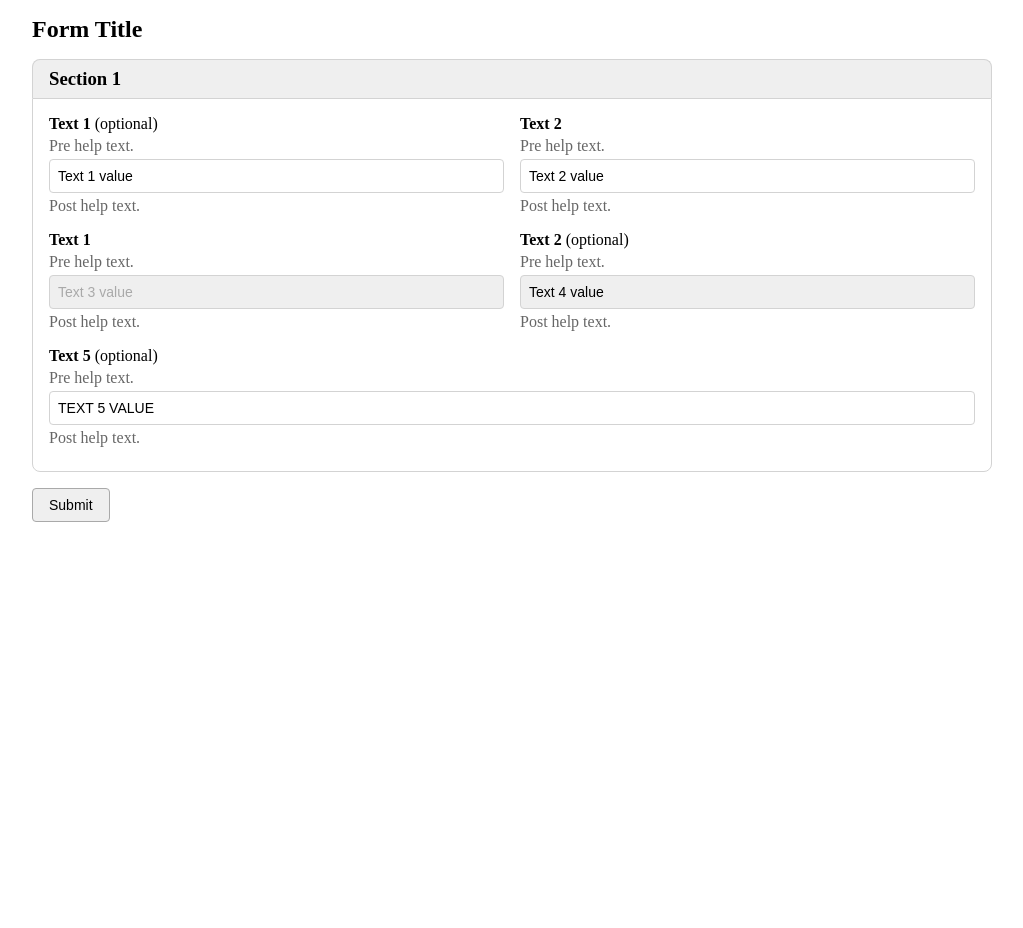
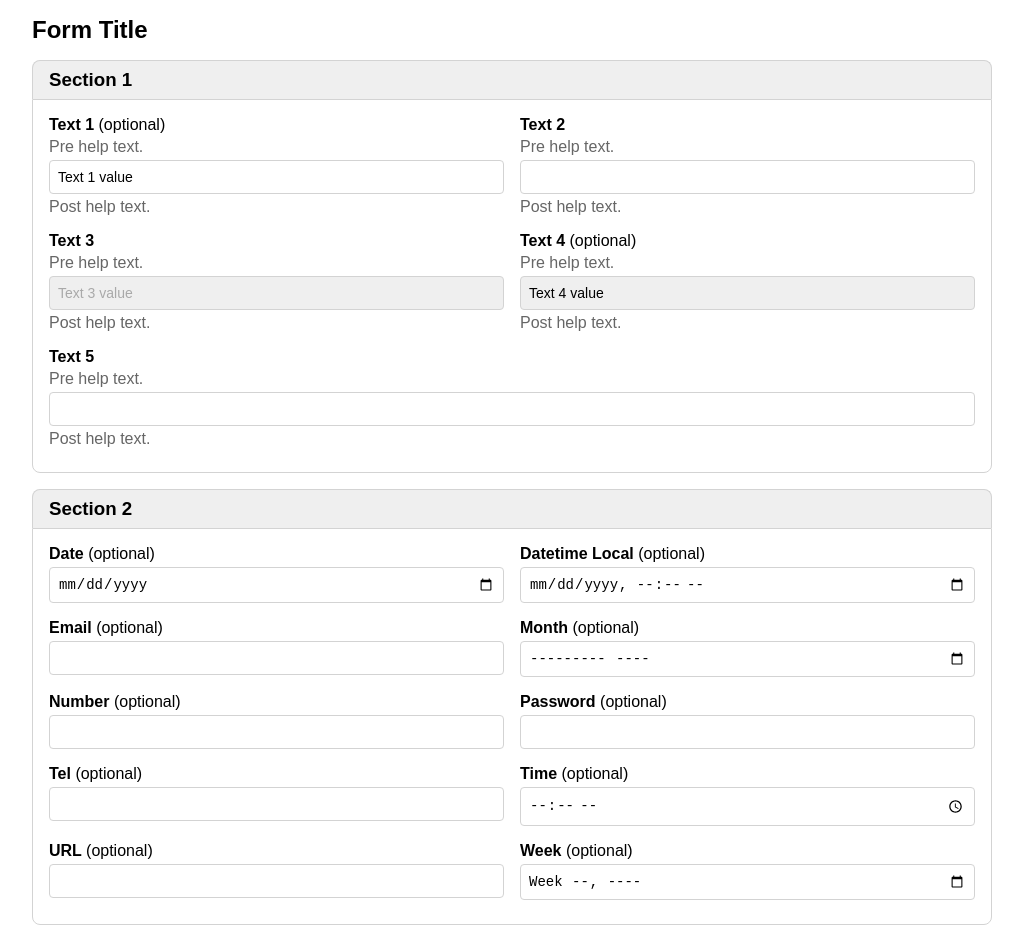
Before and after one commit to JamesRobertHugginsNgo/make-html, a website with bundled scripts: page make-form/make-form.test.html in a window 1280 px wide. Shown: the top 928 px of the page, without its empty margins (128-1151 px from the left). Before the commit the page ends 800 px from the top, so only its background shows below. Built offline with nearby package versions, Linux system fonts and the light colour scheme.

Commit message:
Update make-form

```diff
--- /dev/null
+++ b/make-form/form-validator.css
@@ -0,0 +1,29 @@
+.formvalidator {
+	& .formvalidator-message {
+		display: none;
+		margin-top: 0.25rem;
+	}
+
+	&.show-formvalidator {
+		& .formvalidator-message {
+			color: red;
+			display: block;
+		}
+
+		& label.formvalidator-fail {
+			color: red;
+		}
+
+		& input.formvalidator-fail {
+			border-color: red;
+		}
+
+		& label.formvalidator-pass {
+			color: green;
+		}
+
+		& input.formvalidator-pass {
+			border-color: green;
+		}
+	}
+}
--- /dev/null
+++ b/make-form/form-validator.js
@@ -0,0 +1,181 @@
+import appendChildren from '../make-html/append-children.js';
+
+import mergeValues from '../make-ui/merge-values.js';
+
+function inputEventListenerLogic(element) {
+	for (const messageEl of element.messageEls) {
+		messageEl.remove();
+	}
+	element.messageEls = [];
+	let { el = element.parentNode } = element.configuration
+	if (typeof el === 'function') {
+		el = el(element);
+	}
+
+	const {
+		validators: {
+			patternMismatch = {},
+			tooLong = {},
+			tooShort = {},
+			rangeOverflow = {},
+			rangeUnderflow = {},
+			typeMismatch = {},
+			valueMissing = {},
+		} = {}
+	} = element.configuration;
+
+	const messages = [];
+
+	if (element.validity.patternMismatch) {
+		let { message = 'patternMismatch.' } = patternMismatch;
+		if (typeof message === 'function') {
+			message = message(element);
+		}
+		messages.push(message);
+	}
+
+	if (element.validity.tooLong) {
+		let { message = 'This field is too long.' } = tooLong;
+		if (typeof message === 'function') {
+			message = message(element);
+		}
+		messages.push(message);
+	}
+
+	if (element.validity.tooShort) {
+		let { message = 'This field is too short.' } = tooShort;
+		if (typeof message === 'function') {
+			message = message(element);
+		}
+		messages.push(message);
+	}
+
+	if (element.validity.rangeOverflow) {
+		let { message = 'rangeOverflow.' } = rangeOverflow;
+		if (typeof message === 'function') {
+			message = message(element);
+		}
+		messages.push(message);
+	}
+
+	if (element.validity.rangeUnderflow) {
+		let { message = 'rangeUnderflow.' } = rangeUnderflow;
+		if (typeof message === 'function') {
+			message = message(element);
+		}
+		messages.push(message);
+	}
+
+	if (element.validity.typeMismatch) {
+		let { message = 'typeMismatch.' } = typeMismatch;
+		if (typeof message === 'function') {
+			message = message(element);
+		}
+		messages.push(message);
+	}
+
+	if (element.validity.valueMissing) {
+		let { message = 'This is a required field.' } = valueMissing;
+		if (typeof message === 'function') {
+			message = message(element);
+		}
+		messages.push(message);
+	}
+
+	appendChildren(el, messages.map((message) => {
+		return {
+			name: 'div',
+			classes: ['formvalidator-message'],
+			children: [message],
+			callback(messageEl) {
+				element.messageEls.push(messageEl);
+			}
+		};
+	}));
+
+	const customValidity = messages.join(' ');
+	element.setCustomValidity(customValidity);
+
+	if (customValidity) {
+		if (element.labelEl) {
+			element.labelEl.classList.remove('formvalidator-pass');
+			element.labelEl.classList.add('formvalidator-fail');
+		}
+		element.classList.remove('formvalidator-pass');
+		element.classList.add('formvalidator-fail');
+	} else {
+		if (element.labelEl) {
+			element.labelEl.classList.add('formvalidator-pass');
+			element.labelEl.classList.remove('formvalidator-fail');
+		}
+		element.classList.add('formvalidator-pass');
+		element.classList.remove('formvalidator-fail');
+	}
+}
+
+function inputEventListener(event) {
+	const element = event.currentTarget;
+	inputEventListenerLogic(element);
+}
+
+export default class FoodValidator {
+	constructor(configuration, formEl) {
+		this.configuration = configuration;
+		if (formEl) {
+			const { success } = this.configuration;
+			formEl.setAttribute('novalidate', '');
+			formEl.classList.add('formvalidator');
+			formEl.addEventListener('submit', (event) => {
+				formEl.classList.add('show-formvalidator');
+				if (formEl.checkValidity()) {
+					if (success) {
+						return success(event);
+					}
+					event.preventDefault();
+				} else {
+					const errorEl = formEl.querySelector('.formvalidator-fail');
+					if (errorEl) {
+						errorEl.focus();
+					}
+					event.preventDefault();
+				}
+			});
+			for (const element of formEl.elements) {
+				this.addField(element);
+			}
+		}
+	}
+
+	addField(element, configuration) {
+		const name = element.getAttribute('name');
+		configuration = mergeValues(
+			!this.configuration.fields ? null : this.configuration.fields[name],
+			configuration
+		);
+		if (configuration) {
+			element.configuration = configuration;
+			element.inputEvent = 'input';
+			element.messageEls = [];
+
+			const id = element.getAttribute('id');
+			if (id) {
+				element.labelEl = document.querySelector(`[for="${id}"]`);
+			}
+
+			element.addEventListener(element.inputEvent, inputEventListener);
+			inputEventListenerLogic(element);
+		}
+	}
+
+	removeField(element) {
+		if (element.inputEvent) {
+			element.removeEventListener(element.inputEvent, inputEventListener);
+			for (const messageEl of element.messageEls) {
+				messageEl.remove();
+			}
+			delete element.configuration;
+			delete element.inputEvent;
+			delete element.messageEls;
+		}
+	}
+}
--- a/make-form/make-form-merge-values.js
+++ b/make-form/make-form-merge-values.js
@@ -1,6 +1,21 @@
 import mergeValues from '../make-ui/merge-values.js';
 
-import mergeFunctionValues from './merge-function-values.js';
+export function mergeFunctionValues(value1, value2, options = {}) {
+	const { key } = options;
+	if (key !== 'setModel') {
+		return;
+	}
+
+	if (typeof value1 === 'function' && typeof value2 === 'function') {
+		return {
+			merged: true,
+			value: function(...args) {
+				value1.call(this, ...args);
+				value2.call(this, ...args);
+			}
+		}
+	}
+}
 
 export default function makeformMergeValues(value1, value2, mergeOptions = {}) {
 	const { mergeFunctions = [] } = mergeOptions;
--- a/make-form/make-form.test.html
+++ b/make-form/make-form.test.html
@@ -5,12 +5,14 @@
 	<meta charset="UTF-8">
 	<meta name="viewport" content="width=device-width, initial-scale=1.0">
 	<title>Document</title>
+	<link rel="stylesheet" href="./form-validator.css">
 	<link rel="stylesheet" href="./make-form.css">
+	<link rel="stylesheet" href="./make-input-field.css">
 	<link rel="stylesheet" href="./make-section.css">
 	<link rel="stylesheet" href="./make-row.css">
-	<link rel="stylesheet" href="./make-text-field.css">
 	<style>
 		body {
+			font-family: Arial, Helvetica, sans-serif;
 			margin: 1rem auto;
 			max-width: 960px;
 			padding: 0 1rem;
--- a/make-form/make-form.test.js
+++ b/make-form/make-form.test.js
@@ -1,9 +1,13 @@
 import appendChildren from '../make-html/append-children.js';
+
 import makeUi from '../make-ui/make-ui.js';
+import mergeValues from '../make-ui/merge-values.js';
+
+import FoodValidator from './form-validator.js';
 
 import './make-form.js';
 
-const { element, setModel } = makeUi({
+const { element, formValidatorConfiguration, setModel } = makeUi({
 	type: 'form',
 	title: 'Form Title',
 	id: 'form-id',
@@ -21,19 +25,18 @@ const { element, setModel } = makeUi({
 							title: 'Text 1',
 							preHelpText: 'Pre help text.',
 							postHelpText: 'Post help text.',
-							id: 'text-1',
+							id: 'text-1a',
 							value: 'Text 1 value',
-							bindTo: 'text1'
+							bindTo: 'text1a'
 						},
 						{
 							type: 'text',
 							title: 'Text 2',
 							preHelpText: 'Pre help text.',
 							postHelpText: 'Post help text.',
-							id: 'text-2',
+							id: 'text-2a',
 							required: true,
-							value: 'Text 2 value',
-							bindTo: 'text2'
+							bindTo: 'text2a'
 						}
 					]
 				},
@@ -42,24 +45,24 @@ const { element, setModel } = makeUi({
 					fields: [
 						{
 							type: 'text',
-							title: 'Text 1',
+							title: 'Text 3',
 							preHelpText: 'Pre help text.',
 							postHelpText: 'Post help text.',
 							disabled: true,
-							id: 'text-3',
+							id: 'text-3a',
 							required: true,
 							value: 'Text 3 value',
-							bindTo: 'text3'
+							bindTo: 'text3a'
 						},
 						{
 							type: 'text',
-							title: 'Text 2',
+							title: 'Text 4',
 							preHelpText: 'Pre help text.',
 							postHelpText: 'Post help text.',
-							id: 'text-4',
+							id: 'text-4a',
 							readOnly: true,
 							value: 'Text 4 value',
-							bindTo: 'text4'
+							bindTo: 'text4a'
 						}
 					]
 				},
@@ -71,9 +74,83 @@ const { element, setModel } = makeUi({
 							title: 'Text 5',
 							preHelpText: 'Pre help text.',
 							postHelpText: 'Post help text.',
-							id: 'text-5',
-							value: 'Text 5 value',
-							bindTo: 'text5'
+							id: 'text-5a',
+							maxLength: 10,
+							minLength: 5,
+							required: true,
+							validators: {
+								valueMissing: {
+									message: 'THIS IS REQUIRED.'
+								}
+							},
+							bindTo: 'text5a'
+						}
+					]
+				}
+			]
+		},
+		{
+			type: 'section',
+			title: 'Section 2',
+			id: 'section-2',
+			rows: [
+				{
+					fields: [
+						{
+							type: 'date',
+							title: 'Date'
+						},
+						{
+							type: 'datetime-local',
+							title: 'Datetime Local'
+						}
+					]
+				},
+				{
+					fields: [
+						{
+							type: 'email',
+							title: 'Email'
+						},
+						{
+							type: 'month',
+							title: 'Month'
+						}
+					]
+				},
+				{
+					fields: [
+						{
+							type: 'number',
+							title: 'Number'
+						},
+						{
+							type: 'password',
+							title: 'Password'
+						}
+					]
+				},
+				{
+					fields: [
+						{
+							type: 'tel',
+							title: 'Tel'
+						},
+						{
+							type: 'time',
+							title: 'Time'
+						}
+					]
+				},
+				{
+					fields: [
+						{
+							type: 'url',
+							title: 'URL'
+						},
+						{
+							type: 'week',
+							title: 'Week'
 						}
 					]
 				}
@@ -94,17 +171,18 @@ appendChildren(element, [
 	}
 ]);
 
-const model = {
-	text5: 'TEXT 5 VALUE'
-};
+appendChildren(document.body, [element]);
 
-element.addEventListener('submit', (event) => {
-	event.preventDefault();
+const model = {};
 
-	alert(JSON.stringify(model, null, 2));
-});
+console.log(formValidatorConfiguration);
 
-appendChildren(document.body, [element]);
+new FoodValidator(mergeValues(formValidatorConfiguration, {
+	success(event) {
+		event.preventDefault();
+		alert(JSON.stringify(model, null, 2));
+	}
+}), element);
 
 if (setModel) {
 	setModel(model);
--- /dev/null
+++ b/make-form/make-input-field.js
@@ -0,0 +1,206 @@
+import makeUi, { uiMakers } from '../make-ui/make-ui.js';
+import mergeValues from '../make-ui/merge-values.js';
+
+import makeformMergeValues from './make-form-merge-values.js';
+import makeId from './make-id.js';
+
+export default function makeInputField(definition, options = {}) {
+	const {
+		bindTo,
+		disabled,
+		id = makeId('text'),
+		max,
+		maxLength,
+		min,
+		minLength,
+		name = id,
+		pattern,
+		placeholder,
+		postHelpText,
+		preHelpText,
+		readOnly,
+		required,
+		size,
+		step,
+		title,
+		type = 'text',
+		value
+	} = definition;
+
+	let { validators } = definition;
+
+	options = { ...options, mergeValues: makeformMergeValues };
+
+	if (maxLength != null) {
+		validators = mergeValues({
+			tooLong: {
+				message: minLength != null
+					? `${title || 'This field'} must be between ${minLength} and ${maxLength} characters.`
+					: `${title || 'This field'} must be less than ${maxLength} characters.`
+			}
+		}, validators);
+	}
+
+	if (minLength != null) {
+		validators = mergeValues({
+			tooShort: {
+				message: maxLength != null
+					? `${title || 'This field'} must be between ${minLength} and ${maxLength} characters.`
+					: `${title || 'This field'} must be greater than ${minLength} characters.`
+			}
+		}, validators);
+	}
+
+	if (required) {
+		const validator = {};
+		if (title) {
+			validator.message = `${title} is required.`;
+		}
+		validators = mergeValues({ valueMissing: validator }, validators);
+	}
+
+	if (type === 'email') {
+		validators = mergeValues({
+			typeMismatch: {
+				message: `${title || 'This field'} must be an email.`
+			}
+		}, validators);
+	}
+	if (type === 'number') {
+		validators = mergeValues({
+			typeMismatch: {
+				message: `${title || 'This field'} must be a Number.`
+			}
+		}, validators);
+	}
+	if (type === 'url') {
+		validators = mergeValues({
+			typeMismatch: {
+				message: `${title || 'This field'} must be a URL.`
+			}
+		}, validators);
+	}
+
+	const errorId = !validators ? null : `${id}_error`;
+	const postHelpTextId = !postHelpText ? null : `${id}_posthelptext`;
+	const preHelpTextId = !preHelpText ? null : `${id}_prehelptext`;
+
+	let errorEl, inputEl;
+	const result = makeUi({
+		name: 'div',
+		attributes: { id: `${id}_element` },
+		classes: ['make-text-field'],
+		children: [
+			!title ? null : {
+				name: 'label',
+				attributes: { for: name },
+				classes: ['make-text-field-title'],
+				children: [
+					title,
+					required ? null : [
+						' ',
+						{
+							name: 'span',
+							styles: { fontWeight: 'normal' },
+							children: ['(optional)']
+						}
+					]
+				]
+			},
+			!preHelpText ? null : {
+				name: 'div',
+				attributes: { id: preHelpTextId },
+				classes: ['make-text-field-prehelptext'],
+				children: [preHelpText]
+			},
+			{
+				name: 'input',
+				attributes: {
+					disabled: !disabled ? null : '',
+					id,
+					max,
+					maxlength: maxLength,
+					min,
+					minlength: minLength,
+					name,
+					pattern,
+					placeholder,
+					readonly: !readOnly ? null : '',
+					required: !required ? null : '',
+					size,
+					step,
+					type,
+					value,
+					'aria-describedby': [preHelpTextId, postHelpTextId, errorId].filter(Boolean).join(' '),
+					'aria-required': !!required
+				},
+				classes: ['make-text-field-input'],
+				callback({ element }) {
+					inputEl = element;
+				}
+			},
+			!postHelpText ? null : {
+				name: 'div',
+				attributes: { id: postHelpTextId },
+				classes: ['make-text-field-posthelptext'],
+				children: [postHelpText]
+			},
+			!validators ? null : {
+				name: 'div',
+				attributes: { id: errorId },
+				callback({ element }) {
+					errorEl = element;
+				}
+			}
+		]
+	}, options);
+
+	let formValidatorConfiguration;
+	if (validators) {
+		formValidatorConfiguration = {
+			fields: {
+				[name]: {
+					el: errorEl,
+					validators
+				}
+			}
+		};
+	}
+
+	let setModel;
+	if (bindTo) {
+		let changeEventListener;
+		setModel = (model) => {
+			if (changeEventListener) {
+				inputEl.removeEventListener('change', changeEventListener);
+				changeEventListener = null;
+			}
+			if (model) {
+				if (model[bindTo] === undefined) {
+					model[bindTo] = value || '';
+				}
+				inputEl.value = model[bindTo];
+				inputEl.dispatchEvent(new Event('input', { bubbles: true }))
+
+				changeEventListener = () => {
+					model[bindTo] = inputEl.value;
+				}
+				inputEl.addEventListener('change', changeEventListener);
+			}
+		}
+	}
+
+	return makeformMergeValues(result, { formValidatorConfiguration, setModel });
+}
+
+uiMakers['date'] = makeInputField;
+uiMakers['datetime-local'] = makeInputField;
+uiMakers['email'] = makeInputField;
+uiMakers['month'] = makeInputField;
+uiMakers['number'] = makeInputField;
+uiMakers['password'] = makeInputField;
+uiMakers['tel'] = makeInputField;
+uiMakers['text'] = makeInputField;
+uiMakers['time'] = makeInputField;
+uiMakers['url'] = makeInputField;
+uiMakers['week'] = makeInputField;
--- a/make-form/make-row.js
+++ b/make-form/make-row.js
@@ -2,7 +2,7 @@ import makeUi, { uiMakers } from '../make-ui/make-ui.js';
 
 import makeformMergeValues from './make-form-merge-values.js';
 
-import './make-text-field.js';
+import './make-input-field.js';
 
 export default function makeRow(definition, options = {}) {
 	const { id, fields } = definition;
--- a/make-form/make-text-field.js
+++ /dev/null
@@ -1,105 +0,0 @@
-import makeUi, { uiMakers } from '../make-ui/make-ui.js';
-
-import makeformMergeValues from './make-form-merge-values.js';
-import makeId from './make-id.js';
-
-export default function makeRow(definition, options = {}) {
-	const {
-		bindTo,
-		disabled,
-		id = makeId('text'),
-		name = id,
-		postHelpText,
-		preHelpText,
-		readOnly,
-		required,
-		title,
-		type = 'text',
-		value
-	} = definition;
-
-	const postHelpTextId = `${id}_posthelptext`;
-	const preHelpTextId = `${id}_prehelptext`;
-
-	options = { ...options, mergeValues: makeformMergeValues };
-
-	let inputEl;
-	const result = makeUi({
-		name: 'div',
-		attributes: { id: `${id}_element` },
-		classes: ['make-text-field'],
-		children: [
-			!title ? null : {
-				name: 'label',
-				attributes: { for: name },
-				classes: ['make-text-field-title'],
-				children: [
-					title,
-					required ? null : [
-						' ',
-						{
-							name: 'span',
-							styles: { fontWeight: 'normal' },
-							children: ['(optional)']
-						}
-					]
-				]
-			},
-			!preHelpText ? null : {
-				name: 'div',
-				attributes: { id: preHelpTextId },
-				classes: ['make-text-field-prehelptext'],
-				children: [preHelpText]
-			},
-			{
-				name: 'input',
-				attributes: {
-					disabled: !disabled ? null : '',
-					id,
-					name,
-					readonly: !readOnly ? null : '',
-					required: !required ? null : '',
-					type,
-					value,
-					'aria-describedby': [preHelpTextId, postHelpTextId].filter(Boolean).join(' '),
-					'aria-required': !!required
-				},
-				classes: ['make-text-field-input'],
-				callback({ element }) {
-					inputEl = element;
-				}
-			},
-			!postHelpText ? null : {
-				name: 'div',
-				attributes: { id: postHelpTextId },
-				classes: ['make-text-field-posthelptext'],
-				children: [postHelpText]
-			},
-		]
-	}, options);
-
-	let setModel;
-	if (bindTo) {
-		let changeEventListener;
-		setModel = (model) => {
-			if (changeEventListener) {
-				inputEl.removeEventListener('change', changeEventListener);
-				changeEventListener = null;
-			}
-			if (model) {
-				if (model[bindTo] === undefined) {
-					model[bindTo] = value || '';
-				}
-				inputEl.value = model[bindTo];
-				changeEventListener = () => {
-					model[bindTo] = inputEl.value;
-				}
-				inputEl.addEventListener('change', changeEventListener);
-			}
-		}
-	}
-
-	return makeformMergeValues(result, { setModel });
-}
-
-uiMakers['text'] = makeRow;
--- a/make-form/merge-function-values.js
+++ /dev/null
@@ -1,11 +0,0 @@
-export default function mergeFunctionValues(value1, value2) {
-	if (typeof value1 === 'function' && typeof value2 === 'function') {
-		return {
-			merged: true,
-			value: function(...args) {
-				value1.call(this, ...args);
-				value2.call(this, ...args);
-			}
-		}
-	}
-}
```
Also changed, not shown: README.md, make-form/make-input-field.css (renamed from make-form/make-text-field.css).
